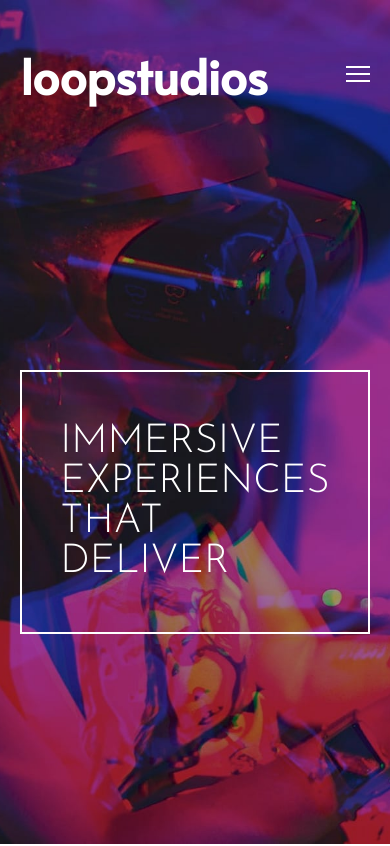
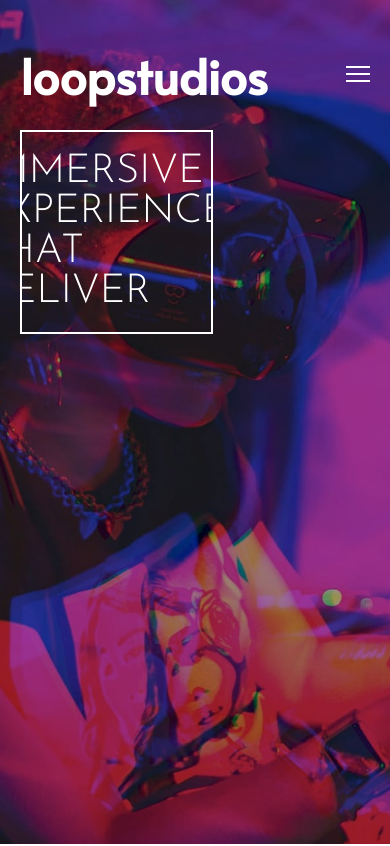
Before and after one commit to Kiguradze/frontendmentor-loopstudios-landing-page, a React (Create React App) app: page / in a window 390 px wide. Shown: the top 846 px of the page. Built offline with nearby package versions, Linux system fonts and the light colour scheme.

Commit message:
change css file

```diff
--- a/src/components/header/header.css
+++ b/src/components/header/header.css
@@ -32,8 +32,9 @@
 
 @media only screen and (max-width: 834px) {
   .desc {
-    max-width: 100%;
-    font-size: 60px;
+    font-size: 48px;
+    padding: 20px;
+    margin-top: -40px;
   }
 }
 
```
